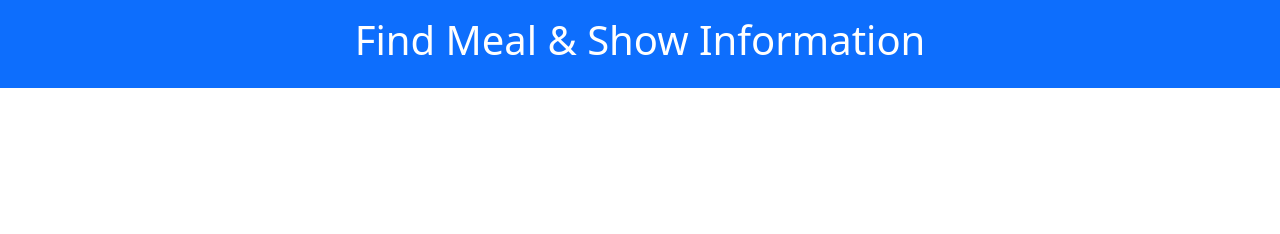
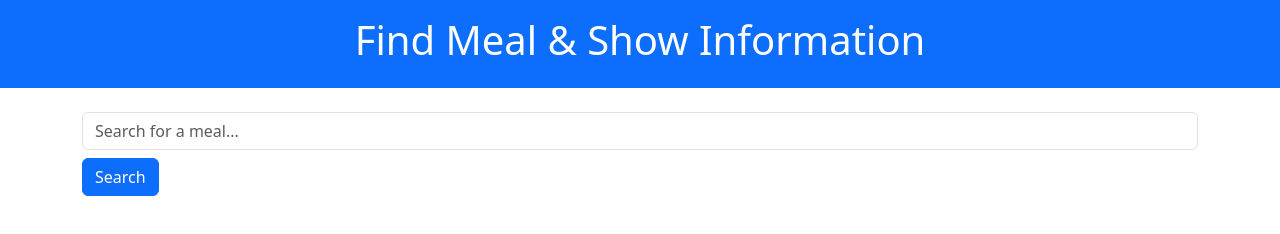
Before and after one commit to Mehedii-07/MIS_455_Final_Online, a plain HTML site: page index.html in a window 1280 px wide. Drawn offline with nearby package versions, Linux system fonts and the light colour scheme.

Commit message:
added search bar

```diff
--- a/index.html
+++ b/index.html
@@ -13,6 +13,13 @@
     <header class="bg-primary text-white text-center py-3">
         <h1>Find Meal & Show Information</h1>
     </header>
+    <main class="container my-4 flex-grow-1">
+        <div class="row mb-4">
+            <div class="col-12">
+                <input type="text" id="searchInput" class="form-control" placeholder="Search for a meal...">
+                <button id="searchBtn" class="btn btn-primary mt-2">Search</button>
+            </div>
+        </div>
 
 
 
```
